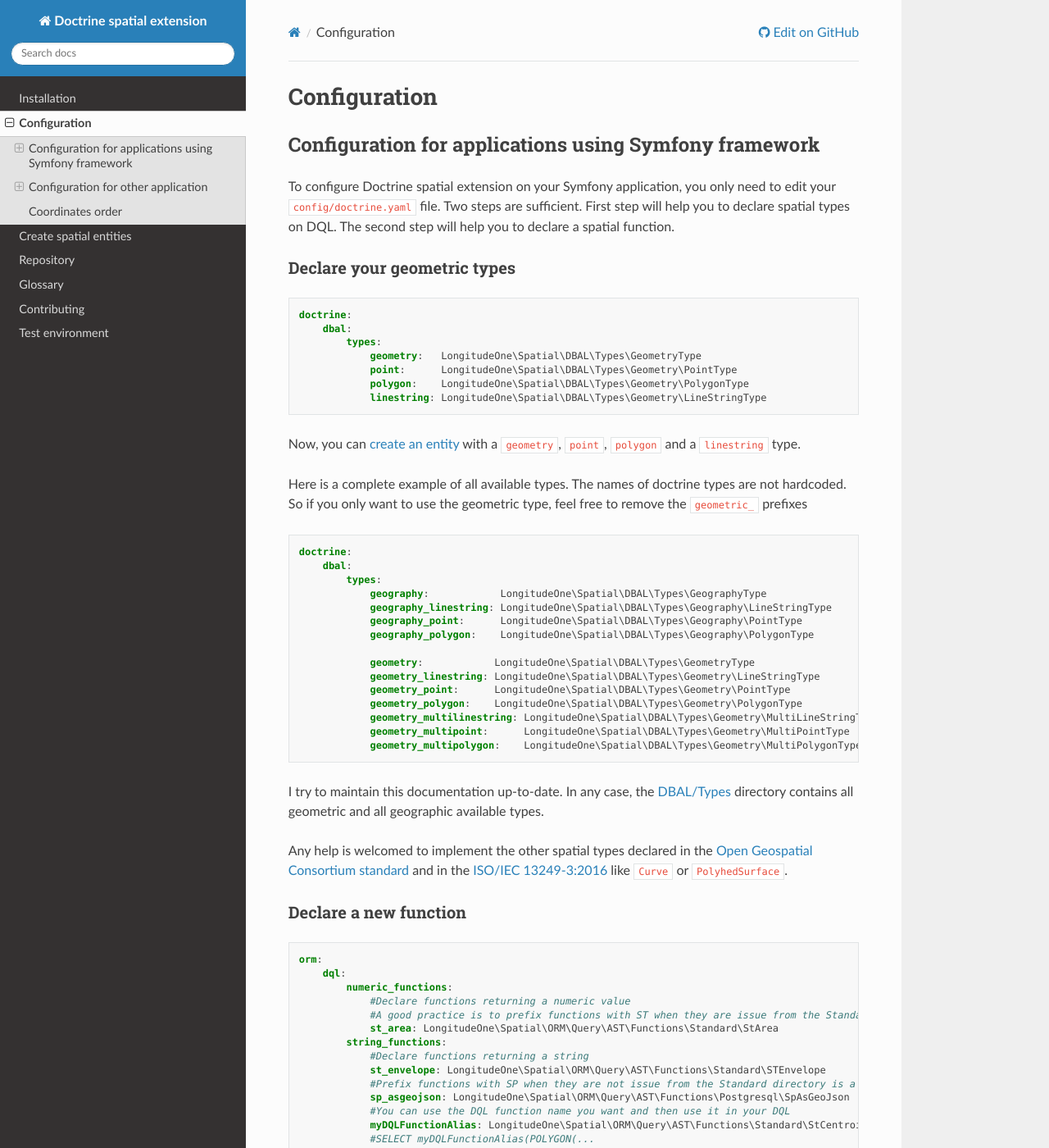
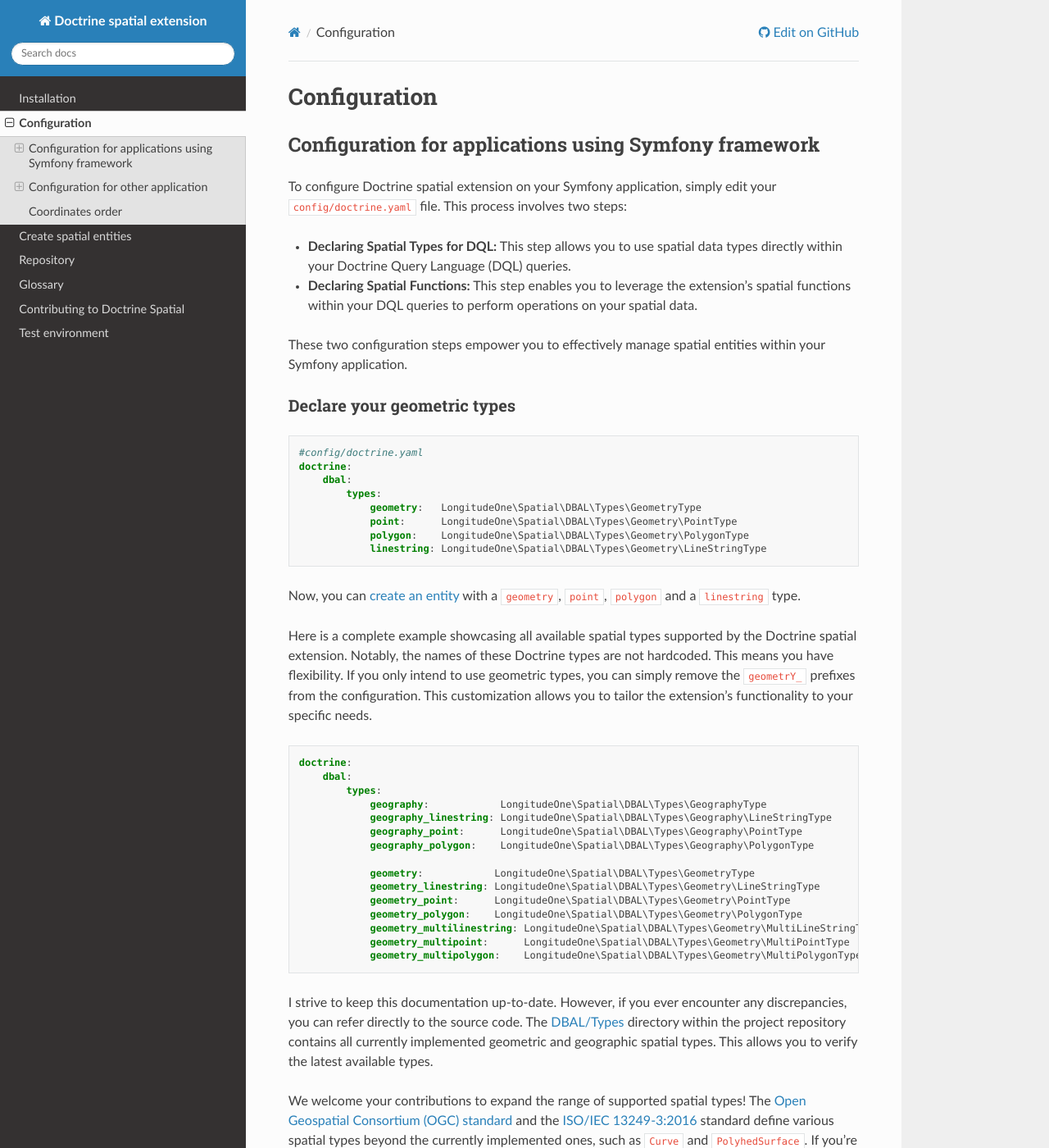
Before and after one commit to longitude-one/doctrine-spatial, a Sphinx documentation site: the page built from docs/Configuration.rst, in a window 1280 px wide and 1400 px high. Shown: the whole window at 82% size. Built offline with Sphinx 7.4.7 and the Read the Docs theme 2.0.0, drawn with Linux system fonts in a browser that asks for light colours; some of the changed text lies outside the part shown.

Commit message:
Documentation improved

```diff
--- a/docs/Configuration.rst
+++ b/docs/Configuration.rst
@@ -3,15 +3,20 @@
 
 Configuration for applications using Symfony framework
 ------------------------------------------------------
-To configure Doctrine spatial extension on your Symfony application, you only need to edit your ``config/doctrine.yaml``
-file. Two steps are sufficient. First step will help you to declare spatial types on DQL. The second step will help you
-to declare a spatial function.
+To configure Doctrine spatial extension on your Symfony application, simply edit your ``config/doctrine.yaml``
+file. This process involves two steps:
+
+* **Declaring Spatial Types for DQL:** This step allows you to use spatial data types directly within your Doctrine Query Language (DQL) queries.
+* **Declaring Spatial Functions:** This step enables you to leverage the extension's spatial functions within your DQL queries to perform operations on your spatial data.
+
+These two configuration steps empower you to effectively manage spatial entities within your Symfony application.
 
 Declare your geometric types
 ^^^^^^^^^^^^^^^^^^^^^^^^^^^^
 
 .. code-block:: yaml
 
+    #config/doctrine.yaml
     doctrine:
         dbal:
             types:
@@ -22,8 +27,10 @@
 
 Now, you can :doc:`create an entity <./Entity>` with a ``geometry``, ``point``, ``polygon`` and a ``linestring`` type.
 
-Here is a complete example of all available types. The names of doctrine types are not hardcoded. So if you only want to
-use the geometric type, feel free to remove the ``geometric_`` prefixes
+Here is a complete example showcasing all available spatial types supported by the Doctrine spatial extension.
+Notably, the names of these Doctrine types are not hardcoded. This means you have flexibility.
+If you only intend to use geometric types, you can simply remove the ``geometrY_`` prefixes from the configuration.
+This customization allows you to tailor the extension's functionality to your specific needs.
 
 .. code-block:: yaml
 
@@ -43,11 +50,14 @@
                 geometry_multipoint:      LongitudeOne\Spatial\DBAL\Types\Geometry\MultiPointType
                 geometry_multipolygon:    LongitudeOne\Spatial\DBAL\Types\Geometry\MultiPolygonType
 
-I try to maintain this documentation up-to-date. In any case, the `DBAL/Types`_ directory contains all geometric and all
-geographic available types.
+I strive to keep this documentation up-to-date. However, if you ever encounter any discrepancies,
+you can refer directly to the source code. The `DBAL/Types`_ directory within the project repository contains all
+currently implemented geometric and geographic spatial types. This allows you to verify the latest available types.
 
-Any help is welcomed to implement the other spatial types declared in the `Open Geospatial Consortium standard`_ and in
-the `ISO/IEC 13249-3:2016`_ like ``Curve`` or ``PolyhedSurface``.
+We welcome your contributions to expand the range of supported spatial types!
+The `Open Geospatial Consortium (OGC) standard`_ and the `ISO/IEC 13249-3:2016`_ standard define various spatial types
+beyond the currently implemented ones, such as ``Curve`` and ``PolyhedSurface``. If you're interested in helping implement these
+additional types, please refer to the contribution :doc:`guide <./Contributing>`.
 
 Declare a new function
 ^^^^^^^^^^^^^^^^^^^^^^
@@ -84,9 +94,12 @@
 Declare your geometric types
 ^^^^^^^^^^^^^^^^^^^^^^^^^^^^
 
-Doctrine allows you to create new mapping types. We used this functionnality to create spatial types in this extension.
-You only need to let Doctrine know which type you want to use. Two lines are sufficient to do it. The first line calls
-the ``Type`` class. The second line, declare a type. In the below example, we declare a geometric ``point`` type.
+Doctrine provides the ability to create custom mapping types.
+This functionality is precisely what the Doctrine spatial extension utilizes to define its spatial data types.
+
+To instruct Doctrine on the type you want to use, only two arguments of configuration are required.
+The first one references the Type class, and the second one declares the specific type itself.
+For example, the code below demonstrates declaring a geometric "point" type with the ``addType`` static method:
 
 .. code-block:: php
 
@@ -95,17 +108,18 @@
 
     // ...
 
+    // This class is provided by the Doctrine library
     use Doctrine\DBAL\Types\Type;
 
     // ...
 
-    // Register types provided by the doctrine2 spatial extension
+    // Register types implemented by the doctrine2 spatial extension
     Type::addType('point', 'LongitudeOne\Spatial\DBAL\Types\Geometry\PointType');
 
 Declare a new function
 ^^^^^^^^^^^^^^^^^^^^^^
 
-You can register functions of the doctrine spatial extension adding them to the ORM configuration:
+You can register functions provided by the Doctrine spatial extension by adding them to your ORM configuration.
 
 .. code-block:: php
 
@@ -115,6 +129,7 @@
 
     // ...
 
+    // This class is implemented by the Doctrine library
     use Doctrine\ORM\Configuration\Doctrine\ORM\Configuration;
 
     // ...
@@ -137,6 +152,6 @@
 
 .. _ISO/IEC 13249-3:2016: https://www.iso.org/standard/60343.html
 .. _Open Geospatial Consortium: https://www.ogc.org/
-.. _Open Geospatial Consortium standard: https://www.ogc.org/standards/sfs
+.. _Open Geospatial Consortium (OGC) standard: https://www.ogc.org/standards/sfs
 .. _standards of SQL Options: https://www.ogc.org/standards/sfs
 .. _DBAL/Types: https://github.com/longitude-one/doctrine-spatial/tree/master/lib/LongitudeOne/Spatial/DBAL/Types
```
Also changed, not shown: docs/Contributing.rst (+13 -2 lines), docs/Installation.rst (+13 -10 lines), docs/index.rst (+13 -14 lines), 1 other file.
